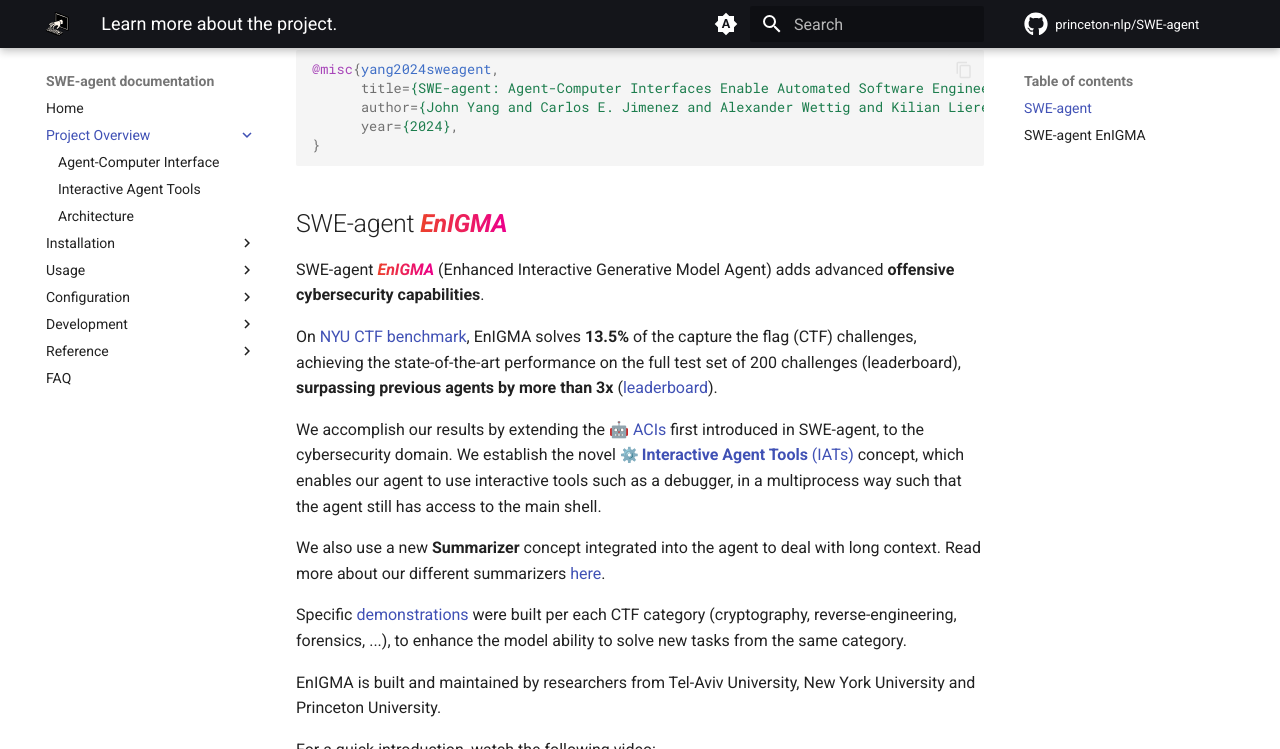
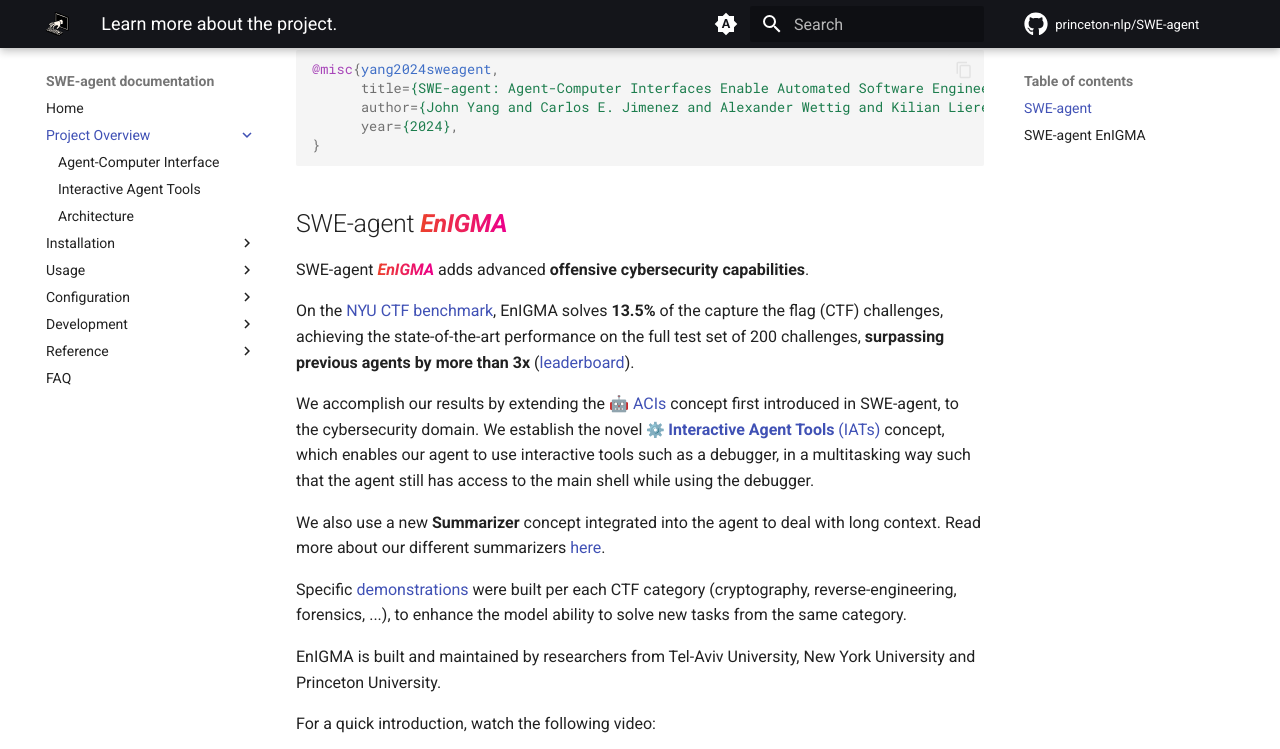
Before and after one commit to princeton-nlp/SWE-agent, an MkDocs documentation site: the page built from docs/background/index.md, in a window 1280 px wide and 900 px high, scrolled down 1482 px, cut to the strip 0-749 px from the top of the window. Built offline with MkDocs 1.6.1 and Material for MkDocs 9.7.7, drawn with Linux system fonts in a browser that asks for light colours; emoji names are drawn with the system emoji font; comment, search, counter and statistics services are not loaded.

Commit message:
Update index.md - enigma

```diff
--- a/docs/background/index.md
+++ b/docs/background/index.md
@@ -35,11 +35,11 @@
 
 ## SWE-agent <span class="enigma">EnIGMA</span> <a name="enigma"></a>
 
-SWE-agent <span class="enigma">EnIGMA</span> (Enhanced Interactive Generative Model Agent) adds advanced **offensive cybersecurity capabilities**.
+SWE-agent <span class="enigma">EnIGMA</span> adds advanced **offensive cybersecurity capabilities**.
 
-On [NYU CTF benchmark](https://github.com/NYU-LLM-CTF/LLM_CTF_Database), EnIGMA solves **13.5%** of the capture the flag (CTF) challenges, achieving the state-of-the-art performance on the full test set of 200 challenges (leaderboard), **surpassing previous agents by more than 3x** ([leaderboard](https://enigma-agent.github.io/#leaderboard)).
+On the [NYU CTF benchmark](https://github.com/NYU-LLM-CTF/LLM_CTF_Database), EnIGMA solves **13.5%** of the capture the flag (CTF) challenges, achieving the state-of-the-art performance on the full test set of 200 challenges, **surpassing previous agents by more than 3x** ([leaderboard](https://enigma-agent.github.io/#results)).
 
-We accomplish our results by extending the [🤖 ACIs](../background/aci.md) first introduced in SWE-agent, to the cybersecurity domain. We establish the novel [**:gear: Interactive Agent Tools** (IATs)](iat.md) concept, which enables our agent to use interactive tools such as a debugger, in a multiprocess way such that the agent still has access to the main shell.
+We accomplish our results by extending the [🤖 ACIs](../background/aci.md) concept first introduced in SWE-agent, to the cybersecurity domain. We establish the novel [**:gear: Interactive Agent Tools** (IATs)](iat.md) concept, which enables our agent to use interactive tools such as a debugger, in a multitasking way such that the agent still has access to the main shell while using the debugger.
 
 We also use a new **Summarizer** concept integrated into the agent to deal with long context. Read more about our different summarizers [here](../config/summarizers.md).
 
```
